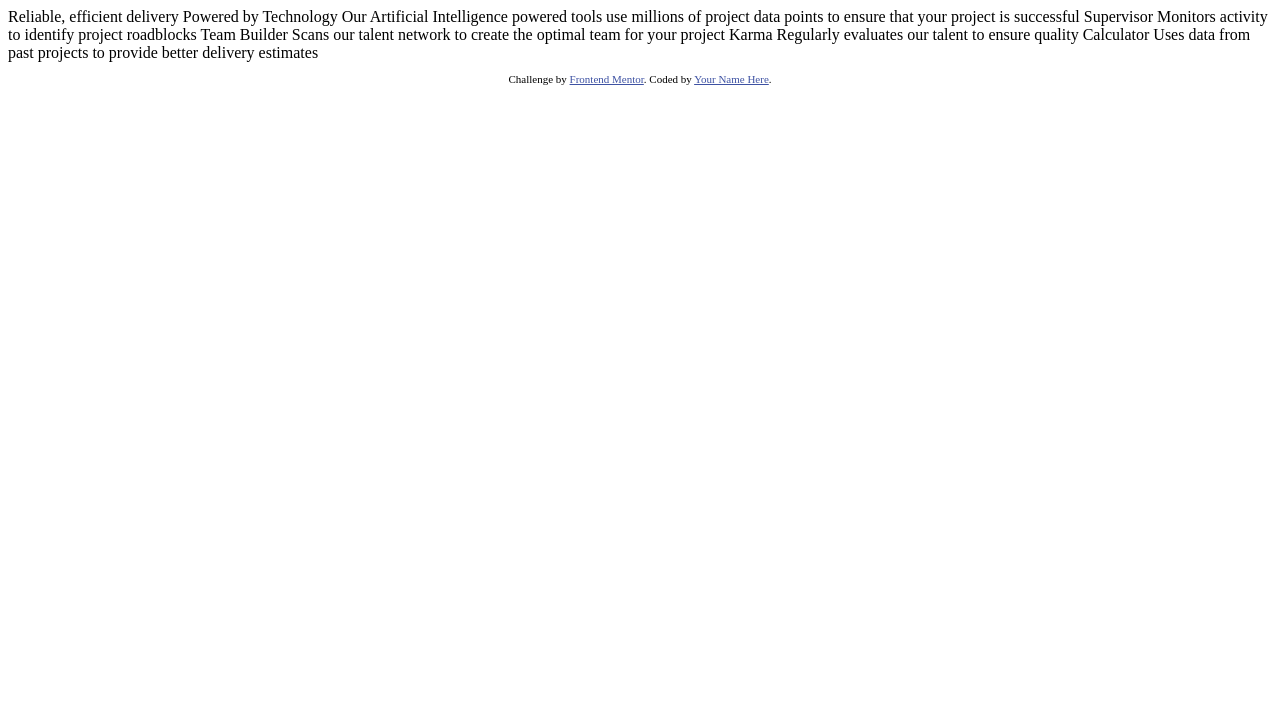
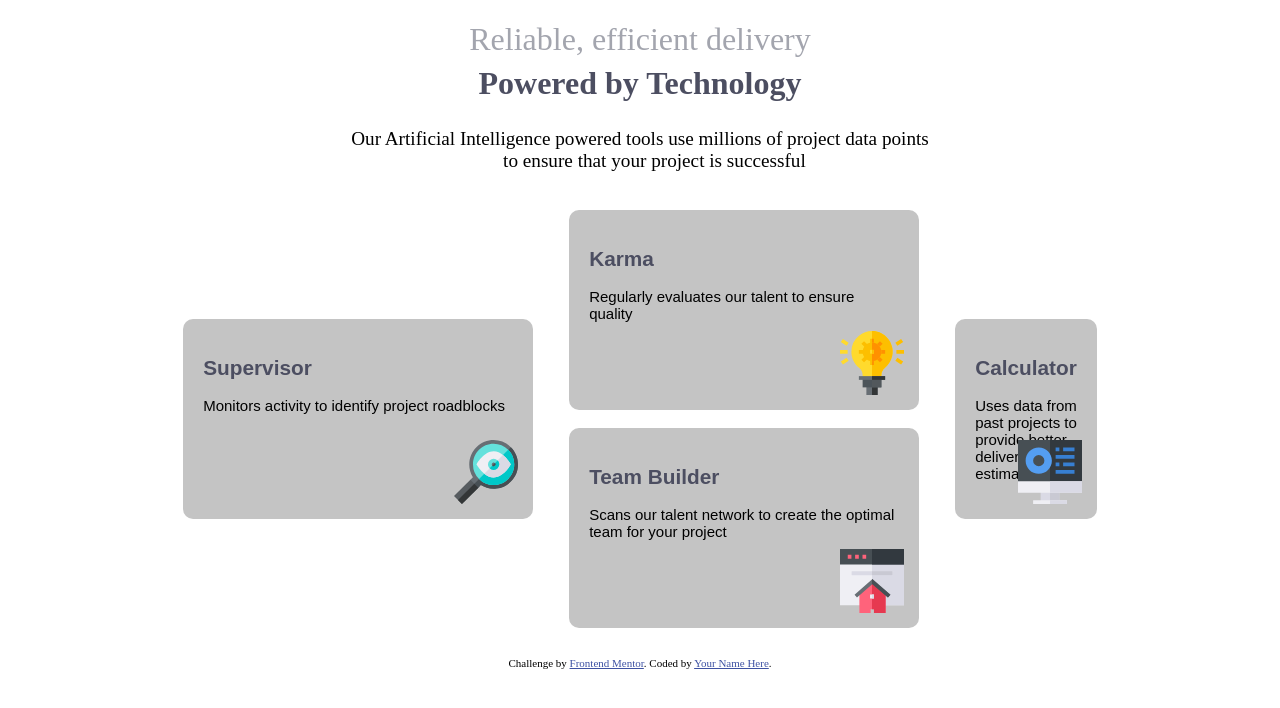
Before and after one commit to samueltuki/card-feature-challenge, a plain HTML site: page index.html in a window 1280 px wide. Drawn offline with Linux system fonts and the light colour scheme.

Commit message:
new updates

```diff
--- a/asset/css/index.css
+++ b/asset/css/index.css
@@ -0,0 +1,77 @@
+* {
+  border: 0;
+  padding: 0;
+  box-sizing: border-box;
+}
+
+.attribution {
+  font-size: 11px;
+  text-align: center;
+}
+.attribution a {
+  color: hsl(228, 45%, 44%);
+}
+
+header {
+  text-align: center;
+}
+
+.header h1 {
+  font-size: 2rem;
+  font-weight: 250;
+  color: hsl(229, 6%, 66%);
+}
+
+.header h2 {
+  margin-top: -15px;
+  font-size: 2rem;
+  color: hsl(234, 12%, 34%);
+}
+.header p {
+  font-size: 1.2rem;
+  white-space: pre-wrap;
+}
+
+.cardContainer {
+  width: 70%;
+  /* display: flex; */
+  align-items: center;
+  justify-content: center;
+  margin: auto;
+  font-size: 15px;
+  font-family: poppins, sans-serif;
+  background: hsl(0%, 5%, 98%);
+}
+
+.cards {
+  position: relative;
+  height: 200px;
+  padding: 20px;
+  width: 350px;
+  background: rgb(196, 196, 196);
+  border-radius: 10px;
+  /* overflow: hidden; */
+  margin: 18px auto;
+  box-shadow: 0 10px 20px rgba(0, 0, 0, 0.05),
+}
+.cards img {
+  position: absolute;
+  padding: 15px;
+  right: 0;
+  bottom: 0;
+}
+
+.cards h2 {
+  font-size: 1.3rem;
+  color: hsl(234, 12%, 34%);
+}
+
+@media (min-width: 768px) {
+  .cardContainer {
+    display: flex;
+    align-items: center;
+  }
+  .cards {
+    margin: 18px;
+  }
+}
--- a/index.html
+++ b/index.html
@@ -1,39 +1,65 @@
 <!DOCTYPE html>
 <html lang="en">
-<head>
+<link>
   <meta charset="UTF-8">
   <meta name="viewport" content="width=device-width, initial-scale=1.0"> <!-- displays site properly based on user's device -->
-
+<link rel="stylesheet" href="./asset/css/index.css">
   <link rel="icon" type="image/png" sizes="32x32" href="./images/favicon-32x32.png">
 
   <title>Frontend Mentor | Four card feature section</title>
 
-  <!-- Feel free to remove these styles or customise in your own stylesheet 👍 -->
-  <style>
-    .attribution { font-size: 11px; text-align: center; }
-    .attribution a { color: hsl(228, 45%, 44%); }
-  </style>
 </head>
 <body>
+  <header>
+  <div class="header">
+    <h1>Reliable, efficient delivery </h1>
+    <h2> Powered by Technology</h2>
+    <p> Our Artificial Intelligence powered tools use millions of project data points
+      to ensure that your project is successful</p>
+  </div>
+</header>
 
-  Reliable, efficient delivery
-  Powered by Technology
+<!-- card container -->
+  <div class="cardContainer">
 
-  Our Artificial Intelligence powered tools use millions of project data points
-  to ensure that your project is successful
+    <!-- supervisor card -->
+    <div class="supervisorCol">
+      <div class="supervisor cards">
+             <h2>Supervisor</h2>
+        <p>Monitors activity to identify project roadblocks </p>
+      <img src="./asset/images/icon-supervisor.svg"> </img>
+    </div>
+   </div>
 
-  Supervisor
-  Monitors activity to identify project roadblocks
+      <!-- grouping them together make them stack on each other -->
+    <div class="teamAndkarma">
+      <!-- karma -->
+      <div class= "karma cards">
+        <h2>Karma</h2>
+        <p>  Regularly evaluates our talent to ensure quality</p>
+        <img src="./asset/images/icon-karma.svg"> </img>
+      </div>
 
-  Team Builder
-  Scans our talent network to create the optimal team for your project
+      <!-- team building -->
+      <div class= "team-builder cards">
+        <h2>Team Builder</h2>
+        <p> Scans our talent network to create the optimal team for your project </p>
+        <img src="./asset/images/icon-team-builder.svg"> </img>
+      </div>
 
-  Karma
-  Regularly evaluates our talent to ensure quality
+    </div>
 
-  Calculator
-  Uses data from past projects to provide better delivery estimates
+    <!-- calculator -->
+    <div class= "calculator cards">
+      <h2>Calculator</h2>
+      <p> Uses data from past projects to provide better delivery estimates</p>
+      <img src="./asset/images/icon-calculator.svg"> </img>
 
+    </div>
+
+
+
+  </div>
 
   <footer>
     <p class="attribution">
```
